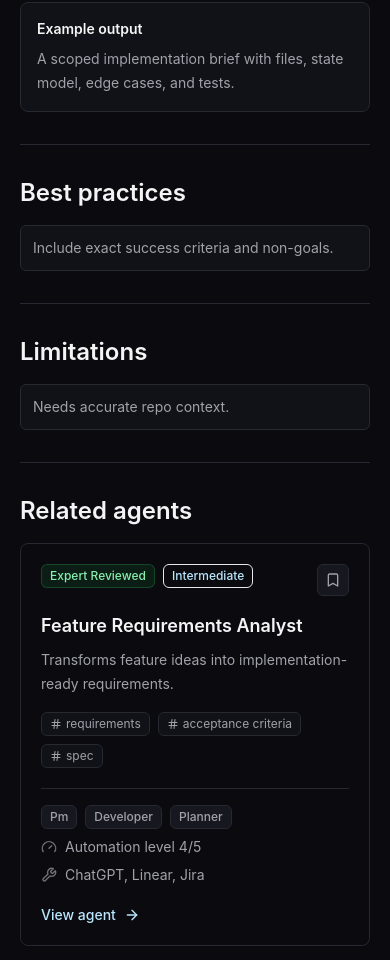
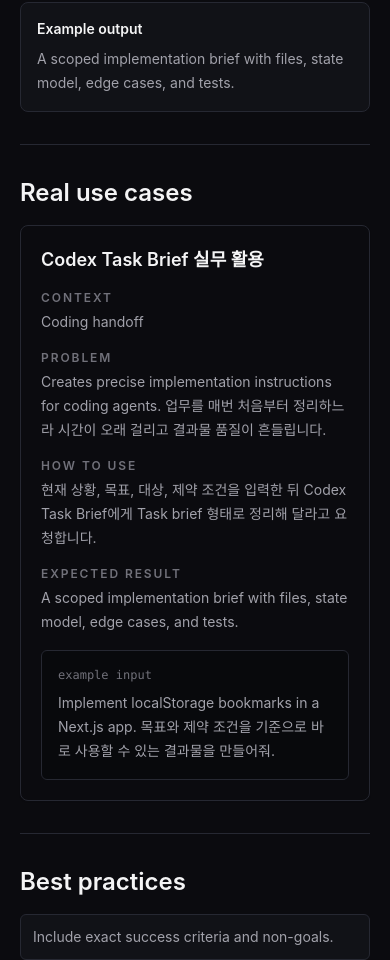
Before and after one commit to yohan-work/agentive, a Next.js app: page /agents/codex-task-brief in a window 390 px wide. Shown: the part 3003-3963 px from the top of the page. Built offline with nearby package versions, Linux system fonts and the light colour scheme.

Commit message:
feat: show real use cases on agent details

```diff
--- a/src/app/agents/[slug]/page.tsx
+++ b/src/app/agents/[slug]/page.tsx
@@ -2,6 +2,7 @@
 import { notFound } from "next/navigation";
 import { AgentDetailHeader } from "@/components/agents/agent-detail-header";
 import { AgentExportPanel } from "@/components/agents/agent-export-panel";
+import { AgentUseCaseList } from "@/components/agents/agent-use-case-list";
 import { DetailSection } from "@/components/agents/detail-section";
 import { RelatedAgents } from "@/components/agents/related-agents";
 import { CodeBlock } from "@/components/common/code-block";
@@ -17,6 +18,7 @@
   { title: "Outputs", href: "#outputs" },
   { title: "Prompt", href: "#prompt" },
   { title: "Example", href: "#example" },
+  { title: "Real use cases", href: "#real-use-cases" },
   { title: "Best practices", href: "#best-practices" },
   { title: "Limitations", href: "#limitations" },
   { title: "Related agents", href: "#related-agents" }
@@ -78,6 +80,9 @@
           <ExampleBlock title="Example output" value={agent.exampleOutput ?? "No example output provided."} />
         </div>
       </DetailSection>
+      <DetailSection id="real-use-cases" title="Real use cases">
+        <AgentUseCaseList useCases={agent.realUseCases ?? []} />
+      </DetailSection>
       <DetailSection id="best-practices" title="Best practices">
         <List items={agent.bestPractices ?? []} />
       </DetailSection>
--- /dev/null
+++ b/src/components/agents/agent-use-case-list.tsx
@@ -0,0 +1,44 @@
+import type { AgentUseCase } from "@/types/agent";
+import { Card } from "@/components/common/card";
+
+export function AgentUseCaseList({ useCases }: { useCases: AgentUseCase[] }) {
+  if (!useCases.length) {
+    return (
+      <Card className="p-5">
+        <p className="text-sm text-secondary">No real use cases have been added yet.</p>
+      </Card>
+    );
+  }
+
+  return (
+    <div className="grid gap-4">
+      {useCases.map((useCase) => (
+        <Card key={useCase.title} className="p-5">
+          <h3 className="text-lg font-semibold text-primary">{useCase.title}</h3>
+          <div className="mt-4 grid gap-4 md:grid-cols-2">
+            <UseCaseField label="Context" value={useCase.context} />
+            <UseCaseField label="Problem" value={useCase.problem} />
+            <UseCaseField label="How to use" value={useCase.howToUse} />
+            <UseCaseField label="Expected result" value={useCase.expectedResult} />
+          </div>
+          <div className="mt-4 rounded-md border border-line bg-[#08090c] p-4">
+            <p className="mb-2 font-mono text-xs text-muted">example input</p>
+            <p className="text-sm leading-6 text-secondary">{useCase.exampleInput}</p>
+          </div>
+          {useCase.recommendedWorkflow ? (
+            <p className="mt-3 text-sm text-muted">Recommended workflow: {useCase.recommendedWorkflow}</p>
+          ) : null}
+        </Card>
+      ))}
+    </div>
+  );
+}
+
+function UseCaseField({ label, value }: { label: string; value: string }) {
+  return (
+    <div>
+      <p className="mb-1 text-xs font-semibold uppercase tracking-[0.16em] text-muted">{label}</p>
+      <p className="text-sm leading-6 text-secondary">{value}</p>
+    </div>
+  );
+}
```
